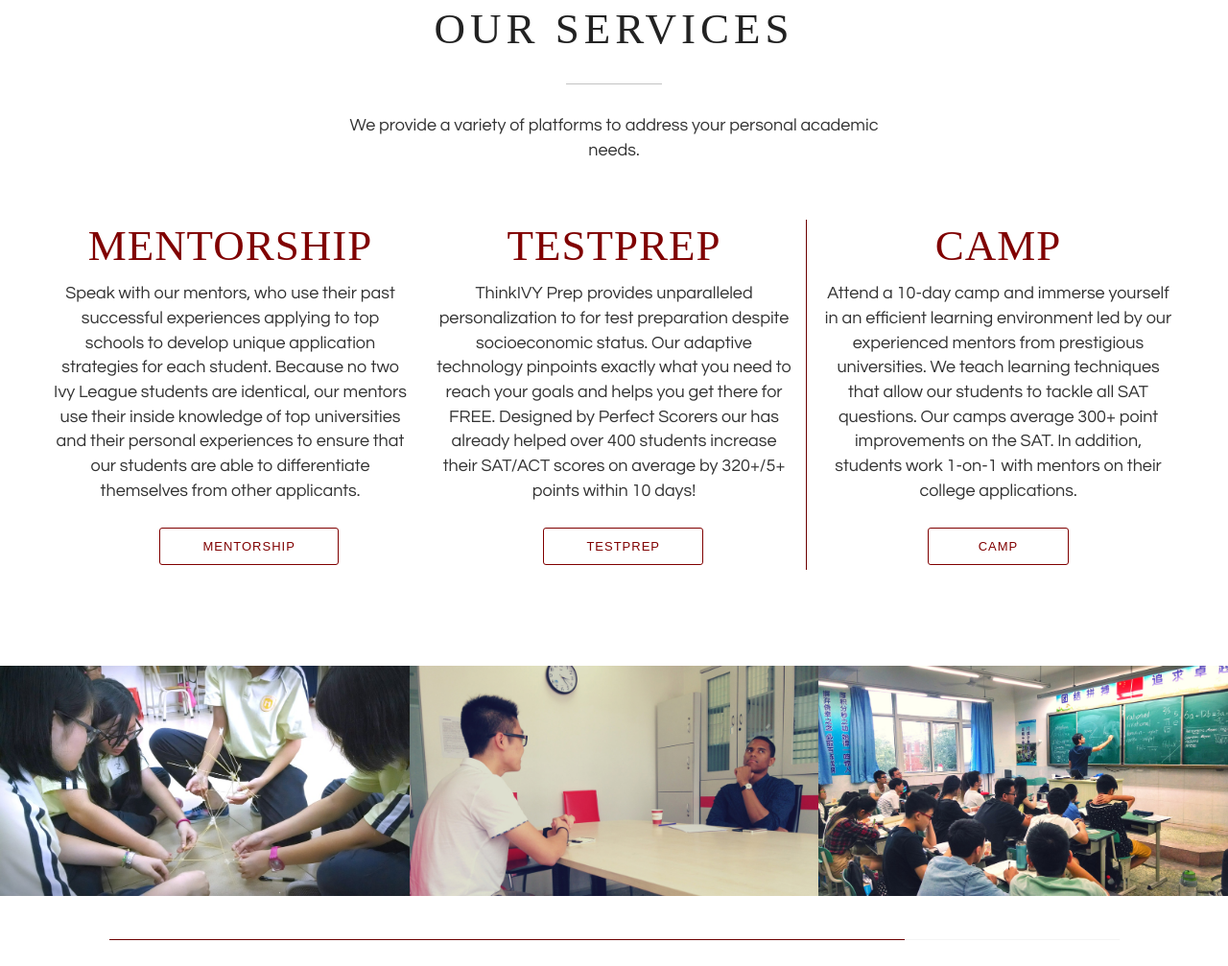
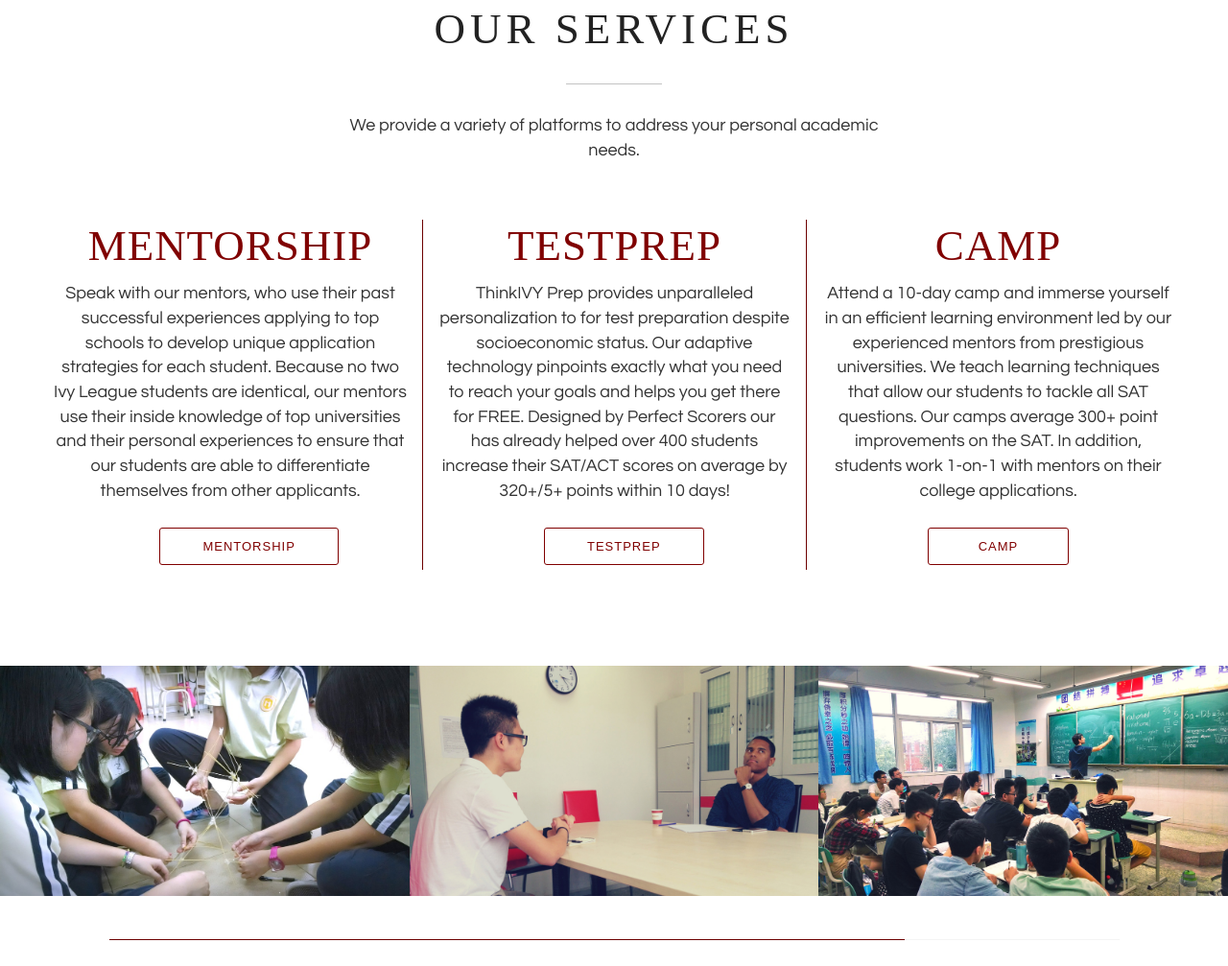
Before and after one commit to thinkivy/thinkivy, a plain HTML site: page index.html in a window 1280 px wide. Shown: the part 2130-3137 px from the top of the page at 96% size. Drawn offline with Linux system fonts and the light colour scheme.

Commit message:
Streamlined Offering

```diff
--- a/index.html
+++ b/index.html
@@ -340,7 +340,7 @@
 
                 </div>
 
-								<div class="col-xs-12 col-sm-4 col-md-4 platform" style ="border-left: 0px;" id="service-insigt">
+								<div class="col-xs-12 col-sm-4 col-md-4 platform" id="service-insight">
 							<h2 class = "platform-title think-text"><span>TestPrep</span></h2>
 
 									<div class="platform-text text-center">
```
